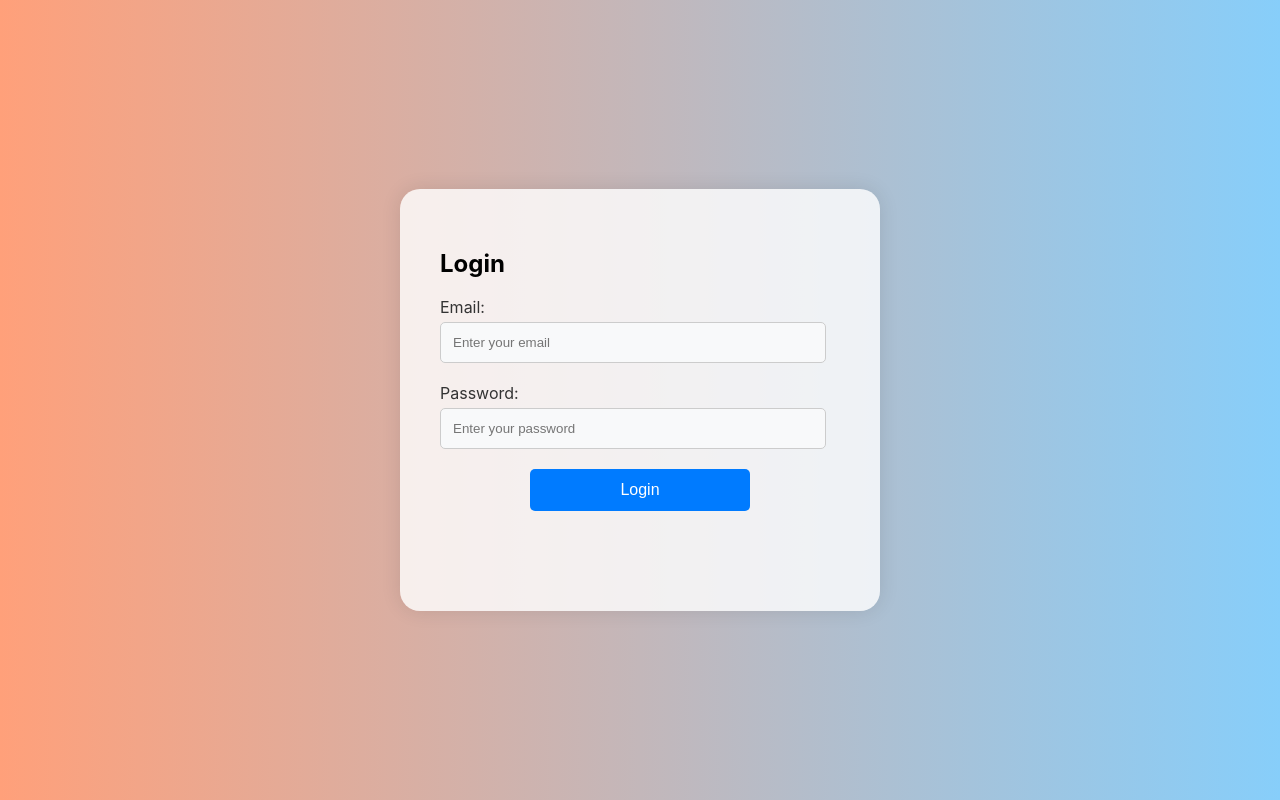
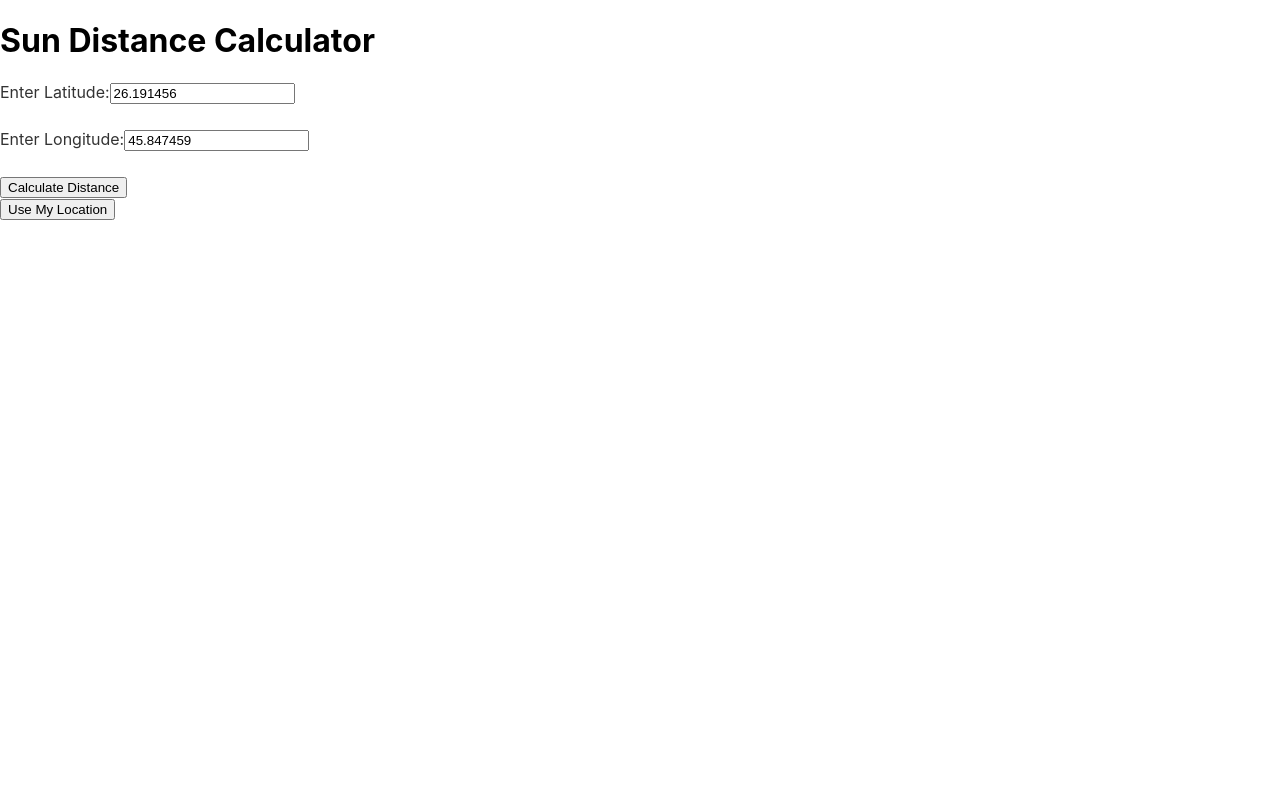
Before and after one commit to ege-ayan/cs458project3, a React (Create React App) app: page / in a window 1280 px wide. Built offline with nearby package versions, Linux system fonts and the light colour scheme.

Commit message:
feat: nearest sea implemented

```diff
--- a/src/App.js
+++ b/src/App.js
@@ -1,10 +1,12 @@
 import React from 'react';
 import LoginPage from './LoginPage';
+import NearestSea from './NearestSea';
+import DistanceToSun from './DistanceToSun';
 import './App.css'
 
 function App() {
-    return (
-      <LoginPage/>
-    )
+  return (
+    <DistanceToSun />
+  )
 }
 export default App;
--- /dev/null
+++ b/src/DistanceToSun.jsx
@@ -0,0 +1,93 @@
+import React, { useState, useEffect } from 'react';
+
+const SunDistanceCalculator = () => {
+    const [latitude, setLatitude] = useState('');
+    const [longitude, setLongitude] = useState('');
+    const [distanceToSun, setDistanceToSun] = useState(null);
+
+    const calculateDistanceToSun = () => {
+        // Calculate distance to Sun's core using provided coordinates
+        // You would need a formula or library for this calculation
+        // The formula would need to take into account the changing positions of the Sun and Earth
+        // For simplicity, let's assume the distance is calculated in kilometers
+        const distance = calculateDistance(latitude, longitude);
+        setDistanceToSun(distance);
+    };
+
+    const calculateDistance = (lat, long) => {
+        // Placeholder function for distance calculation
+        // Replace this with actual calculation using appropriate formula or library
+        // For simplicity, returning a random distance between 100,000 km and 150,000 km
+        return Math.floor(Math.random() * (150000 - 100000 + 1)) + 100000;
+    };
+
+    useEffect(() => {
+        // Fetch user's GPS coordinates automatically when component mounts
+        // For demonstration purposes, this is a placeholder function
+        // In real-world scenario, you would use a library like Geolocation API
+        const fetchUserCoordinates = () => {
+            // Placeholder function for fetching GPS coordinates
+            // Replace this with actual implementation using Geolocation API
+            // For demonstration, setting random coordinates within valid ranges
+            const randomLatitude = Math.random() * (90 - (-90)) - 90;
+            const randomLongitude = Math.random() * (180 - (-180)) - 180;
+            setLatitude(randomLatitude.toFixed(6));
+            setLongitude(randomLongitude.toFixed(6));
+        };
+
+        fetchUserCoordinates();
+    }, []);
+
+    const handleManualSubmit = (e) => {
+        e.preventDefault();
+        calculateDistanceToSun();
+    };
+
+    const handleAutomaticSubmit = () => {
+        // Fetch GPS coordinates and calculate distance to Sun
+        // This would use Geolocation API in a real-world scenario
+        navigator.geolocation.getCurrentPosition(
+            (position) => {
+                setLatitude(position.coords.latitude.toFixed(6));
+                setLongitude(position.coords.longitude.toFixed(6));
+                calculateDistanceToSun();
+            },
+            (error) => {
+                console.error('Error getting user location:', error);
+            }
+        );
+    };
+
+    return (
+        <div>
+            <h1>Sun Distance Calculator</h1>
+            <form onSubmit={handleManualSubmit}>
+                <label>
+                    Enter Latitude:
+                    <input
+                        type="number"
+                        value={latitude}
+                        onChange={(e) => setLatitude(e.target.value)}
+                    />
+                </label>
+                <br />
+                <label>
+                    Enter Longitude:
+                    <input
+                        type="number"
+                        value={longitude}
+                        onChange={(e) => setLongitude(e.target.value)}
+                    />
+                </label>
+                <br />
+                <button type="submit">Calculate Distance</button>
+            </form>
+            <button onClick={handleAutomaticSubmit}>Use My Location</button>
+            {distanceToSun !== null && (
+                <p>Distance to Sun's core: {distanceToSun} kilometers</p>
+            )}
+        </div>
+    );
+};
+
+export default SunDistanceCalculator;
--- /dev/null
+++ b/src/NearestSea.jsx
@@ -0,0 +1,112 @@
+import React, { useState, useEffect } from 'react';
+import 'leaflet/dist/leaflet.css';
+import { MapContainer, TileLayer, Marker, Popup, Polyline } from 'react-leaflet';
+import L from 'leaflet'; // Import Leaflet for distance calculation
+
+const NearestSea = () => {
+    const [currentPosition, setCurrentPosition] = useState(null);
+    const [nearestSea, setNearestSea] = useState(null);
+    const [seaName, setSeaName] = useState(""); // State to store the name of the nearest sea
+    const [loading, setLoading] = useState(true); // State to track loading state
+
+    useEffect(() => {
+        const success = (position) => {
+            const { latitude, longitude } = position.coords;
+            setCurrentPosition([latitude, longitude]);
+
+            const radius = 600000; // 600 km radius to search for seas
+            const query = `[out:json][timeout:25];
+                (
+                    node["place"="sea"](around:${radius},${latitude},${longitude});
+                    way["place"="sea"](around:${radius},${latitude},${longitude});
+                    relation["place"="sea"](around:${radius},${latitude},${longitude});
+                );
+                out center;`;
+
+            setLoading(true); // Set loading state to true when fetching data
+
+            fetch(`https://overpass-api.de/api/interpreter?data=${encodeURIComponent(query)}`)
+                .then(response => response.json())
+                .then(data => {
+                    setLoading(false); // Set loading state to false when data is fetched
+                    if (data.elements && data.elements.length > 0) {
+                        // Filter the nearest sea
+                        const nearestSeaNode = data.elements.reduce((nearest, sea) => {
+                            const seaLat = sea.center ? sea.center.lat : sea.lat;
+                            const seaLon = sea.center ? sea.center.lon : sea.lon;
+                            const seaDistance = L.latLng(latitude, longitude).distanceTo(L.latLng(seaLat, seaLon));
+                            if (!nearest || seaDistance < nearest.distance) {
+                                return { sea, distance: seaDistance };
+                            }
+                            return nearest;
+                        }, null);
+
+                        if (nearestSeaNode) {
+                            const { sea } = nearestSeaNode;
+                            const lat = sea.center ? sea.center.lat : sea.lat;
+                            const lon = sea.center ? sea.center.lon : sea.lon;
+                            setNearestSea([lat, lon]);
+                            setSeaName(sea.tags.name || 'Unnamed Sea');
+                            console.log("Nearest Sea Name:", sea.tags.name); // Log the name of the sea
+                        }
+                    } else {
+                        console.log("No sea found within the given radius.");
+                    }
+                })
+                .catch(error => {
+                    setLoading(false); // Set loading state to false on error
+                    console.error('Error fetching nearest sea:', error);
+                });
+        };
+
+        const error = () => {
+            console.error('Error getting current position');
+        };
+
+        if (navigator.geolocation) {
+            navigator.geolocation.getCurrentPosition(success, error);
+        } else {
+            console.error('Geolocation is not supported by this browser');
+        }
+    }, []);
+
+    if (!currentPosition || loading) {
+        // Show loading indicator while fetching data
+        return (
+            <div style={{ textAlign: 'center' }}>
+                <p>Loading...</p>
+            </div>
+        );
+    }
+
+    const mapCenter = currentPosition;
+
+    return (
+        <div>
+            <MapContainer center={mapCenter} zoom={5} style={{ height: '400px' }}>
+                <TileLayer
+                    attribution='&copy; <a href="https://www.openstreetmap.org/copyright">OpenStreetMap</a> contributors'
+                    url="https://{s}.tile.openstreetmap.org/{z}/{x}/{y}.png"
+                />
+                {currentPosition && (
+                    <Marker position={currentPosition}>
+                        <Popup>You are here</Popup>
+                    </Marker>
+                )}
+                {nearestSea && (
+                    <>
+                        <Marker position={nearestSea}>
+                            <Popup>{`Nearest Sea: ${seaName}`}</Popup>
+                        </Marker>
+                        <Polyline positions={[currentPosition, nearestSea]} color="blue" />
+                    </>
+                )}
+            </MapContainer>
+            <div style={{ textAlign: 'center', marginTop: '10px', fontSize: '18px', fontWeight: 'bold' }}>
+                Nearest Sea: {seaName}
+            </div>
+        </div>
+    );
+};
+
+export default NearestSea;
```
Also changed, not shown: package.json (+7 -1 lines), 1 other file (tests, documents, lock files or other folders).
